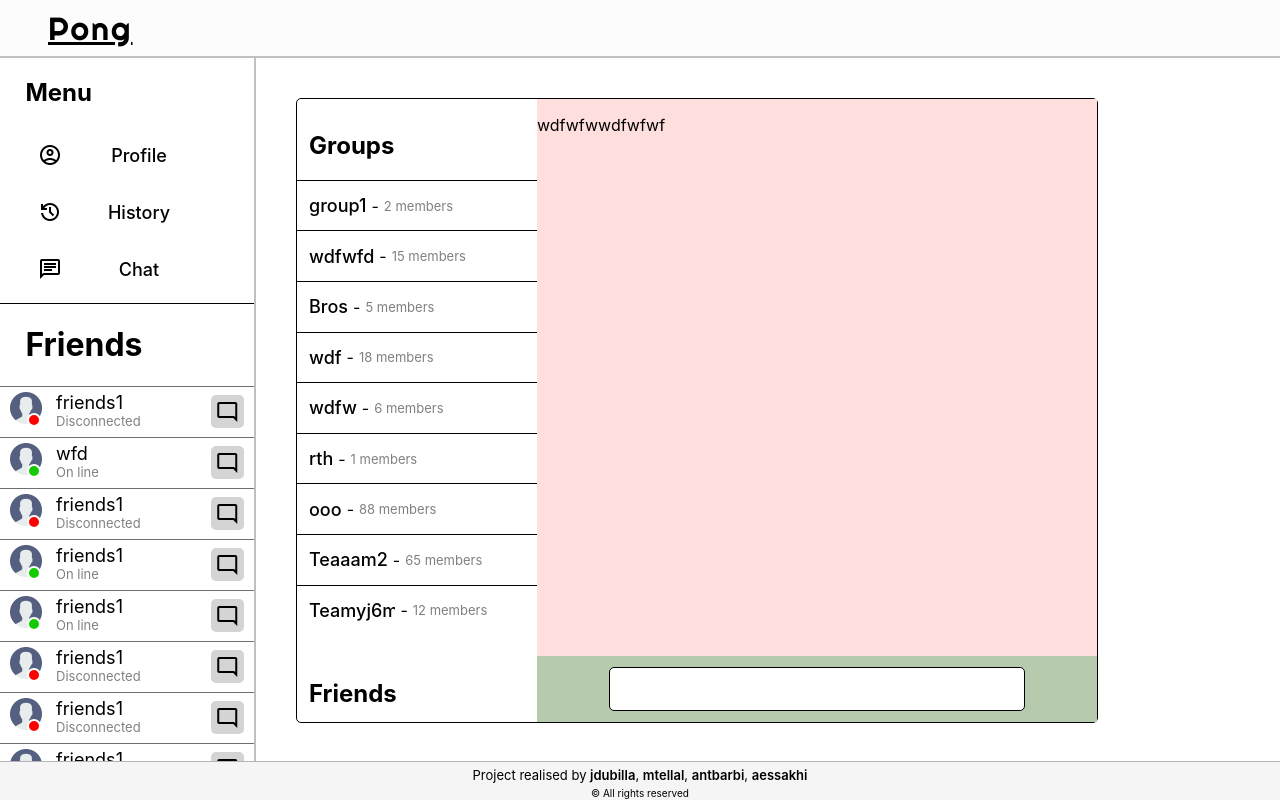
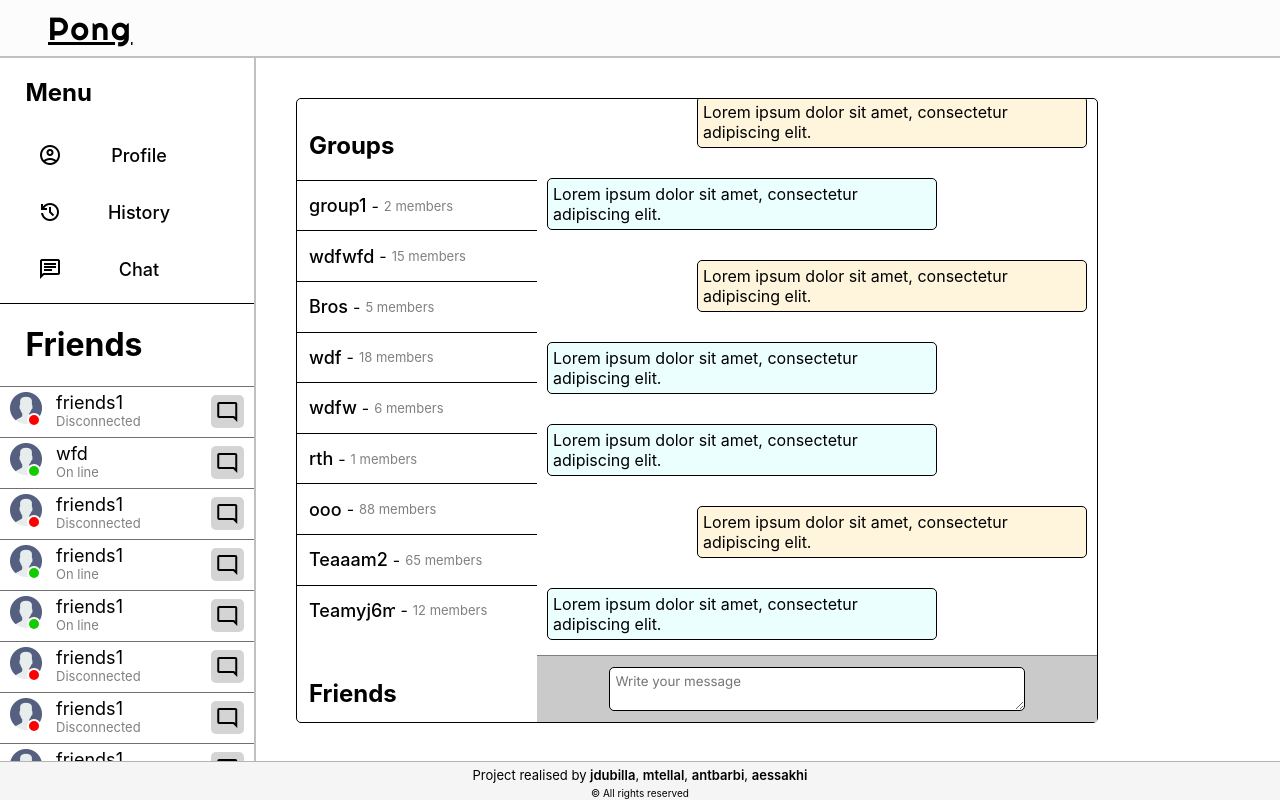
Before and after one commit to mtellal/ft_transcendence, a React (Create React App) app: page /chat in a window 1280 px wide. Built offline with nearby package versions, Linux system fonts and the light colour scheme.

Commit message:
chat style and exampleMessages data (with simlpe data structure)

```diff
--- a/src/exampleDatas.js
+++ b/src/exampleDatas.js
@@ -233,3 +233,82 @@ export const examplesFriends = [
     },
 
 ]
+
+export const exampleMessages = [
+    {
+        sender: "player1",
+        message: "Lorem ipsum dolor sit amet, consectetur adipiscing elit."
+    },
+    {
+        sender: "player2",
+        message: "Lorem ipsum dolor sit amet, consectetur adipiscing elit."
+    },
+    {
+        sender: "player1",
+        message: "Lorem ipsum dolor sit amet, consectetur adipiscing elit."
+    },
+    {
+        sender: "player1",
+        message: "Lorem ipsum dolor sit amet, consectetur adipiscing elit."
+    },
+    {
+        sender: "player2",
+        message: "Lorem ipsum dolor sit amet, consectetur adipiscing elit."
+    },
+    {
+        sender: "player1",
+        message: "Lorem ipsum dolor sit amet, consectetur adipiscing elit."
+    },
+    {
+        sender: "player2",
+        message: "Lorem ipsum dolor sit amet, consectetur adipiscing elit."
+    },
+    {
+        sender: "player2",
+        message: "Lorem ipsum dolor sit amet, consectetur adipiscing elit."
+    },
+    {
+        sender: "player1",
+        message: "Lorem ipsum dolor sit amet, consectetur adipiscing elit."
+    },
+    {
+        sender: "player2",
+        message: "Lorem ipsum dolor sit amet, consectetur adipiscing elit."
+    },
+    {
+        sender: "player2",
+        message: "Lorem ipsum dolor sit amet, consectetur adipiscing elit."
+    },
+    {
+        sender: "player1",
+        message: "Lorem ipsum dolor sit amet, consectetur adipiscing elit."
+    },
+    {
+        sender: "player1",
+        message: "Lorem ipsum dolor sit amet, consectetur adipiscing elit."
+    },
+    {
+        sender: "player2",
+        message: "Lorem ipsum dolor sit amet, consectetur adipiscing elit."
+    },
+    {
+        sender: "player1",
+        message: "Lorem ipsum dolor sit amet, consectetur adipiscing elit."
+    },
+    {
+        sender: "player2",
+        message: "Lorem ipsum dolor sit amet, consectetur adipiscing elit."
+    },
+    {
+        sender: "player2",
+        message: "Lorem ipsum dolor sit amet, consectetur adipiscing elit."
+    },
+    {
+        sender: "player1",
+        message: "Lorem ipsum dolor sit amet, consectetur adipiscing elit."
+    },
+    {
+        sender: "player2",
+        message: "Lorem ipsum dolor sit amet, consectetur adipiscing elit."
+    }
+]
--- a/src/routes/Chat.js
+++ b/src/routes/Chat.js
@@ -4,11 +4,25 @@ import '../styles/Chat.css'
 
 import FriendElement from "../components/FriendElement";
 
-import { examplesFriends, examplesGroup } from "../exampleDatas";
+import { examplesFriends, examplesGroup, exampleMessages } from "../exampleDatas";
+
+
+function Message(props)
+{
+
+    return (
+        <div className="message-div"
+            style={props.sender === "player1" ? {justifyContent: 'right'} : null}
+        >
+                <p className="message" style={props.sender === "player1" ? {backgroundColor: '#FFF5DD'} : null} >{props.message}</p>
+        </div>
+    )
+}
 
 function MessagesElement()
 {
 
+    const lastMessageRef = React.useRef(null);
     const [value, setValue] = React.useState("");
 
     function handleChange(e)
@@ -17,16 +31,28 @@ function MessagesElement()
         setValue(e.target.value)
     }
 
+    const messages = exampleMessages.map((m, index) => {
+        return (
+            <Message  message={m.message} sender={m.sender}/>
+        )
+    })
+
+        React.useEffect(() => {
+            lastMessageRef.current.scrollIntoView();
+        }, [])
+
     return (
-        <div className="messages-container">
+        <div  className="messages-container">
             <div className="messages-display">
-                <p>wdfwfwwdfwfwf</p>
+                {messages}
             </div>
+            <div ref={lastMessageRef}></div>
             <div className="messages-input">
                 <textarea
                     className="input"
                     value={value}
                     onChange={handleChange}
+                    placeholder="Write your message"
                     />
             </div>
         </div>
--- a/src/styles/Chat.css
+++ b/src/styles/Chat.css
@@ -117,7 +117,6 @@
 
 .messages-container
 {
-    background-color: rgb(255, 255, 209);
     width: 70%;
     overflow-y: scroll;
     display: flex;
@@ -127,23 +126,43 @@
 .messages-display
 {
     flex: 10;
-    background-color: rgb(255, 222, 222);
-    width: 100%;
 }
 
 .messages-input
 {
-    background-color: rgba(40, 102, 102, 0.336);
+    background-color: rgb(202, 202, 202);
     word-wrap: break-word;
     padding: 2% 5%;
     display: flex;
     justify-content: center;
     align-items: center;
+    position: sticky;
+    bottom: 0;
+    border-top: 1px solid grey;
 }
 
 .input
 {
     padding: 5px 5px;
     align-items: center;
-    resize: none;
+    font-family: 'inter', sans-serif;
 }
+
+.message-div
+{
+    display: flex;
+    align-items: center;
+    justify-content: left;
+    padding: 10px 10px;
+}
+
+.message
+{
+    max-width: 70%;
+    margin: 0;
+    margin: 5px 0;
+    background-color: rgb(235, 255, 255);
+    border: 1px solid black;
+    padding: 5px 5px;
+    border-radius: 5px;
+}
```
